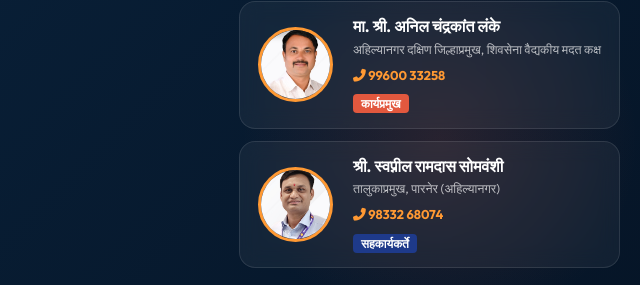
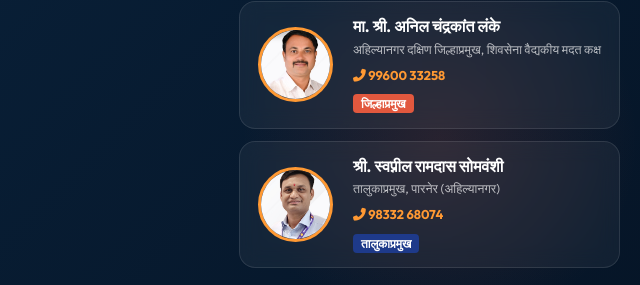
Before and after one commit to r03782684-del/Ahilyanagar-Vadyakiy, a plain HTML site: page index.html in a window 1280 px wide. Shown: the part 248-533 px from the top of the page, 640-1280 px from the left. Drawn offline with nearby package versions, Linux system fonts and the light colour scheme.

Commit message:
Update index.html

```diff
--- a/index.html
+++ b/index.html
@@ -73,7 +73,7 @@
             <p style="font-size: 0.8rem; color: var(--secondary-saffron); font-weight: 700; margin-top:3px;">
               <i class="fas fa-phone-alt"></i> 99600 33258
             </p>
-            <span class="tag">कार्यप्रमुख</span>
+            <span class="tag">जिल्हाप्रमुख</span>
           </div>
         </div>
         <!-- स्वप्नील सोमवंशी -->
@@ -85,7 +85,7 @@
             <p style="font-size: 0.8rem; color: var(--secondary-saffron); font-weight: 700; margin-top:3px;">
               <i class="fas fa-phone-alt"></i> 98332 68074
             </p>
-            <span class="tag" style="background: #1e3a8a;">सहकार्यकर्ते</span>
+            <span class="tag" style="background: #1e3a8a;">तालुकाप्रमुख</span>
           </div>
         </div>
       </div>
```
